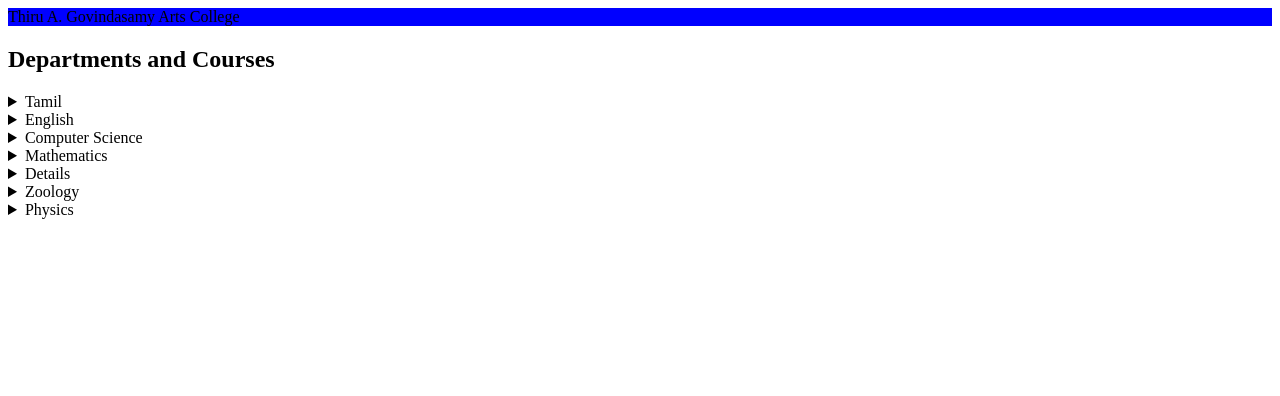
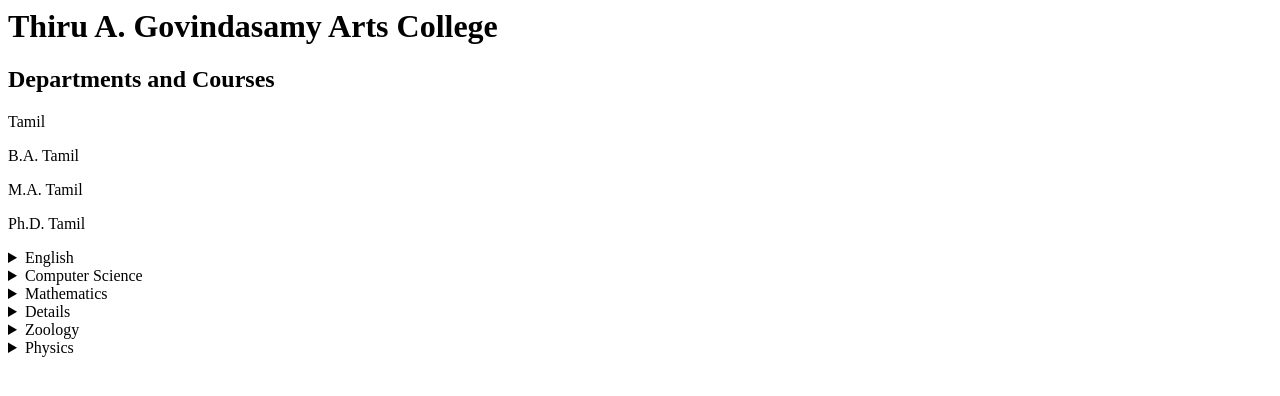
Before and after one commit to poojaBalasubramani/Abi.github, a plain HTML site: page index.html in a window 1280 px wide. Drawn offline with Linux system fonts and the light colour scheme.

Commit message:
Update index.html

```diff
--- a/index.html
+++ b/index.html
@@ -1,9 +1,13 @@
 <html>
 <body>
+ <h1>Thiru A. Govindasamy Arts College</h1> <h2>Departments and Courses</h2>
  <p style="background-color:blue;"
-<h1>Thiru A. Govindasamy Arts College</h1> <h2>Departments and Courses</h2> <details><summary>Tamil</summary> <p>B.A.     Tamil</p> <p>M.A. Tamil</p> <p>Ph.D. Tamil</p></details>
- <details><summary>English</summary> <p>B.A. English</p> <p>M.A. English</p></details> <details><summary>Computer Science</summary> <p>B.Sc. Computer Science</p> <p>M.Sc. Computer Science</p></details> <details><summary>Mathematics</summary> <p>B.Sc. Mathematics</p> <p>M.Sc. Mathematics</p></details>
+ <details><summary>Tamil</summary> <p>B.A. Tamil</p> <p>M.A. Tamil</p> <p>Ph.D. Tamil</p></details>
+ <details><summary>English</summary> <p>B.A. English</p> <p>M.A. English</p></details>
+ <details><summary>Computer Science</summary> <p>B.Sc. Computer Science</p> <p>M.Sc. Computer Science</p></details>
+ <details><summary>Mathematics</summary> <p>B.Sc. Mathematics</p> <p>M.Sc. Mathematics</p></details>
  <details>< summary>Botany</summary> <p>B.Sc. Botany</p> <p>M.Sc. Botany</p></details>
- <details> <summary>Zoology</summary> <p>B.Sc. Zoology</p> <p>M.Sc. Zoology</p></details> <details><summary>Physics</summary> <p>B.Sc. Physics</p> <p>M.Sc. Physics</p></details>
+ <details> <summary>Zoology</summary> <p>B.Sc. Zoology</p> <p>M.Sc. Zoology</p></details>
+ <details><summary>Physics</summary> <p>B.Sc. Physics</p> <p>M.Sc. Physics</p></details>
  </body>
  </html>
```
